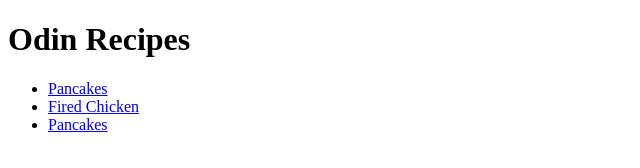
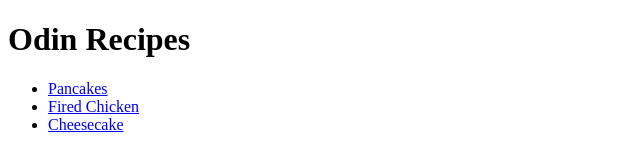
Before and after one commit to gustavomerida/odin-recipes, a plain HTML site: page index.html in a window 1280 px wide. Shown: the full height of the page, 0-640 px from the left. Drawn offline with Linux system fonts and the light colour scheme.

Commit message:
Link the cheesecake recipe in the main page

```diff
--- a/index.html
+++ b/index.html
@@ -9,7 +9,7 @@
     <ul>
         <li><a href="./recipes/pancakes.html" target="_blank" rel="noopener noreferrer">Pancakes</a></li>
         <li><a href="./recipes/fried-chicken.html" target="_blank" rel="noopener noreferrer">Fired Chicken</a></li>
-        <li><a href="./recipes/pancakes.html" target="_blank" rel="noopener noreferrer">Pancakes</a></li>
+        <li><a href="./recipes/cheesecake.html" target="_blank" rel="noopener noreferrer">Cheesecake</a></li>
     </ul>
 </body>
 </html>
```
